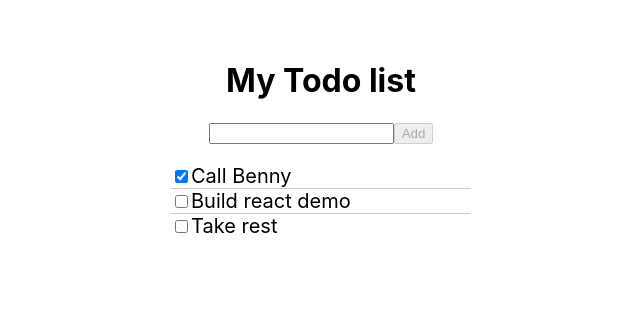
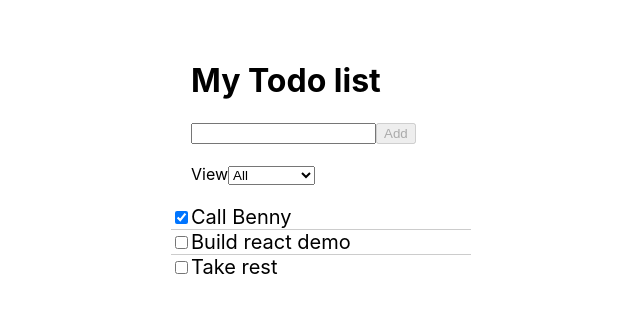
Before and after one commit to MinuteMediaWebTraining/react-todo, a React (Create React App) app: page / in a window 1280 px wide. Shown: the top 312 px of the page, without its empty margins (319-959 px from the left). Built offline with nearby package versions, Linux system fonts and the light colour scheme.

Commit message:
08 add view filter

```diff
--- /dev/null
+++ b/public/ViewFilterMode.ts
@@ -0,0 +1,4 @@
+export enum ViewFilterMode {
+	All,
+	Completed,
+}
--- a/src/App.tsx
+++ b/src/App.tsx
@@ -3,9 +3,11 @@ import './App.css';
 import Header from './components/Header';
 import TodoList from './components/TodoList';
 import { ITodo } from './models/ITodo';
+import { ViewFilterMode } from './models/ViewFilterMode';
 import { createId } from './utils/idGenerator';
 
 interface IState {
+	viewFilter: ViewFilterMode;
 	todoCollection: Array<ITodo>;
 }
 
@@ -14,6 +16,7 @@ class App extends React.Component<{}, IState> {
 		super(props);
 
 		this.state = {
+			viewFilter: ViewFilterMode.All,
 			todoCollection: [
 				{ id: createId(), text: 'Call Benny', completed: true },
 				{ id: createId(), text: 'Build react demo', completed: false },
@@ -21,6 +24,12 @@ class App extends React.Component<{}, IState> {
 			],
 		};
 	}
+
+	onViewFilterChange = (newValue: ViewFilterMode) => {
+		this.setState({
+			viewFilter: newValue,
+		});
+	};
 
 	onAdd = (value: string) => {
 		const newTodo = { id: createId(), text: value, completed: false };
@@ -45,11 +54,33 @@ class App extends React.Component<{}, IState> {
 		});
 	};
 
+	getFilteredTodoList(): Array<ITodo> {
+		let todoList = this.state.todoCollection;
+
+		switch (this.state.viewFilter) {
+			case ViewFilterMode.All:
+				break;
+
+			case ViewFilterMode.Completed:
+				todoList = this.state.todoCollection.filter(
+					(todo: ITodo) => todo.completed
+				);
+				break;
+
+			default:
+				break;
+		}
+		return todoList;
+	}
+
 	render() {
 		return (
 			<div className='App'>
-				<Header onAdd={this.onAdd} />
-        <TodoList todoCollection={this.state.todoCollection} onCompletedToggle={this.onCompletedToggle}/>
+        <Header onAdd={this.onAdd} onViewFilterChange={this.onViewFilterChange}/>
+				<TodoList
+					todoCollection={this.getFilteredTodoList()}
+					onCompletedToggle={this.onCompletedToggle}
+				/>
 			</div>
 		);
 	}
--- a/src/components/Header.css
+++ b/src/components/Header.css
@@ -1,3 +1,8 @@
 .header {
-  padding: 20px;
+	padding: 20px;
+  text-align: start;
 }
+
+.header-new-item {
+	margin-bottom: 20px;
+}
--- a/src/components/Header.tsx
+++ b/src/components/Header.tsx
@@ -1,12 +1,15 @@
 import React, { SyntheticEvent } from 'react';
+import { ViewFilterMode } from '../models/ViewFilterMode';
 import './Header.css';
 
 interface IProps {
-	onAdd: Function;
+	onAdd: (value: string) => void;
+	onViewFilterChange: (newValue: ViewFilterMode) => void;
 }
 
 interface IState {
 	value: string;
+	viewFilterValue: ViewFilterMode;
 	buttonEnabled: boolean;
 }
 
@@ -15,6 +18,7 @@ class Header extends React.Component<IProps, IState> {
 		super(props);
 		this.state = {
 			value: '',
+			viewFilterValue: ViewFilterMode.All,
 			buttonEnabled: false,
 		};
 	}
@@ -25,8 +29,15 @@ class Header extends React.Component<IProps, IState> {
 			buttonEnabled: false,
 		});
 	}
+	handleViewChange = (event: SyntheticEvent) => {
+		const value = parseInt((event.target as HTMLSelectElement).value);
+		this.setState({
+			viewFilterValue: value,
+		});
+		this.props.onViewFilterChange(value);
+	};
 
-	handleChange = (event: SyntheticEvent) => {
+	handleInputChange = (event: SyntheticEvent) => {
 		const value = (event.target as HTMLInputElement).value;
 		this.setState({
 			value,
@@ -43,12 +54,28 @@ class Header extends React.Component<IProps, IState> {
 
 	render(): React.ReactElement {
 		return (
-			<header className='header'>
+			<header className="header">
 				<h1>My Todo list</h1>
-				<input value={this.state.value} onChange={this.handleChange} />
-				<button onClick={this.handleClick} disabled={!this.state.buttonEnabled}>
-					Add
-				</button>
+				<div className="header-new-item">
+					<input value={this.state.value} onChange={this.handleInputChange} />
+					<button
+						onClick={this.handleClick}
+						disabled={!this.state.buttonEnabled}
+					>
+						Add
+					</button>
+				</div>
+				<div>
+					<label htmlFor="view-selector">View</label>
+					<select
+						id="view-selector"
+						value={this.state.viewFilterValue}
+						onChange={this.handleViewChange}
+					>
+						<option value={ViewFilterMode.All}>All</option>
+						<option value={ViewFilterMode.Completed}>Completed</option>
+					</select>
+				</div>
 			</header>
 		);
 	}
--- /dev/null
+++ b/src/models/ViewFilterMode.ts
@@ -0,0 +1,4 @@
+export enum ViewFilterMode {
+	All,
+	Completed,
+}
```
